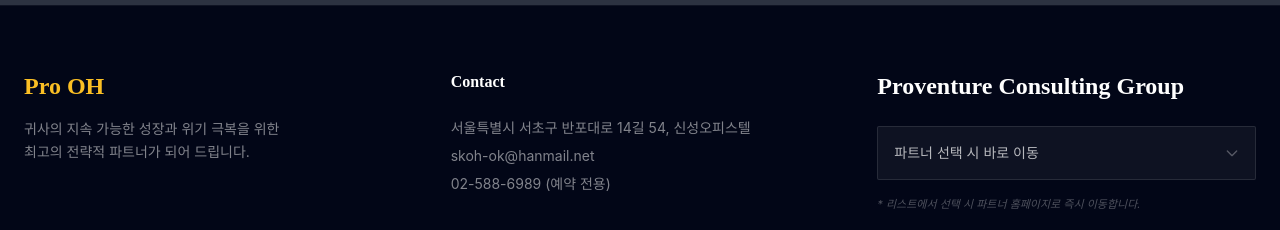
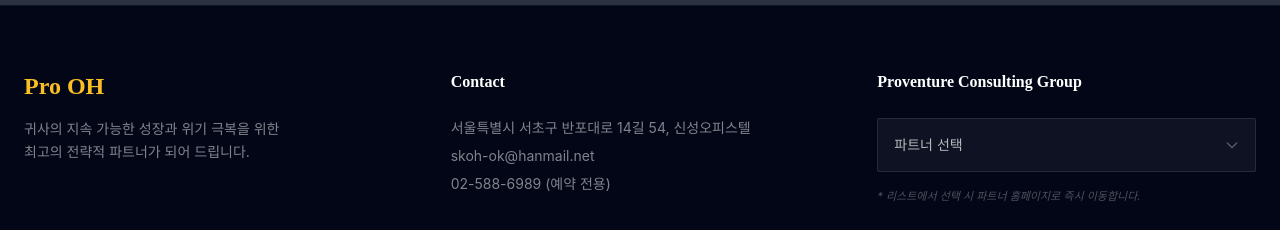
Before and after one commit to sr100paik/Dr.-Oh-s-Personal-Page, a React (Vite) app: page / in a window 1280 px wide. Shown: the part 2853-3083 px from the top of the page. Built offline with nearby package versions, Linux system fonts and the light colour scheme; no server answers; grey boxes are pictures that could not be loaded; a web font is replaced by a local one.

Commit message:
fix: Update partner names and AI Studio link
Refactor the partner names in the website's service dropdown to be more descriptive. Also, update the AI Studio link in the README to reflect the correct application ID.

```diff
--- a/App.tsx
+++ b/App.tsx
@@ -106,18 +106,18 @@
           </ul>
         </div>
         <div>
-          <h4 className="text-2xl font-bold text-white mb-6 serif">Proventure Consulting Group</h4>
+          <h4 className="text-white font-bold mb-6">Proventure Consulting Group</h4>
           <div className="relative">
             <select
               defaultValue=""
               onChange={handleSiteChange}
               className="w-full bg-white/5 border border-white/10 text-white/70 px-4 py-4 rounded-sm outline-none focus:border-gold transition-colors appearance-none text-sm cursor-pointer"
             >
-              <option value="" className="bg-slate-950">파트너 선택 시 바로 이동</option>
-              <option value="https://dr-oh-s-personal-page.vercel.app" className="bg-slate-950">Pro OH 컨설팅 파트너</option>
-              <option value="https://bizfromatoz.com" className="bg-slate-950">백프로 인사이트 파트너</option>
-              <option value="no-url" className="bg-slate-950">세무회계 서비스 파트너</option>
-              <option value="no-url" className="bg-slate-950">법률 서비스 파트너</option>
+              <option value="" className="bg-slate-950">파트너 선택</option>
+              <option value="https://dr-oh-s-personal-page.vercel.app" className="bg-slate-950">벤처자문 서비스 파트너</option>
+              <option value="https://bizfromatoz.com" className="bg-slate-950">경영전략 서비스 파트너</option>
+              <option value="no-url" className="bg-slate-950">재무자문 서비스 파트너</option>
+              <option value="no-url" className="bg-slate-950">법률자문 서비스 파트너</option>
             </select>
             <div className="absolute right-4 top-1/2 -translate-y-1/2 pointer-events-none text-white/30">
               <svg className="w-4 h-4" fill="none" stroke="currentColor" viewBox="0 0 24 24">
--- a/index.html
+++ b/index.html
@@ -31,6 +31,7 @@
   }
 }
 </script>
+<link rel="stylesheet" href="/index.css">
 </head>
   <body class="bg-[#0f172a] text-[#f8fafc]">
     <div id="root"></div>
```
Also changed, not shown: 1 other file (tests, documents, lock files or other folders).
